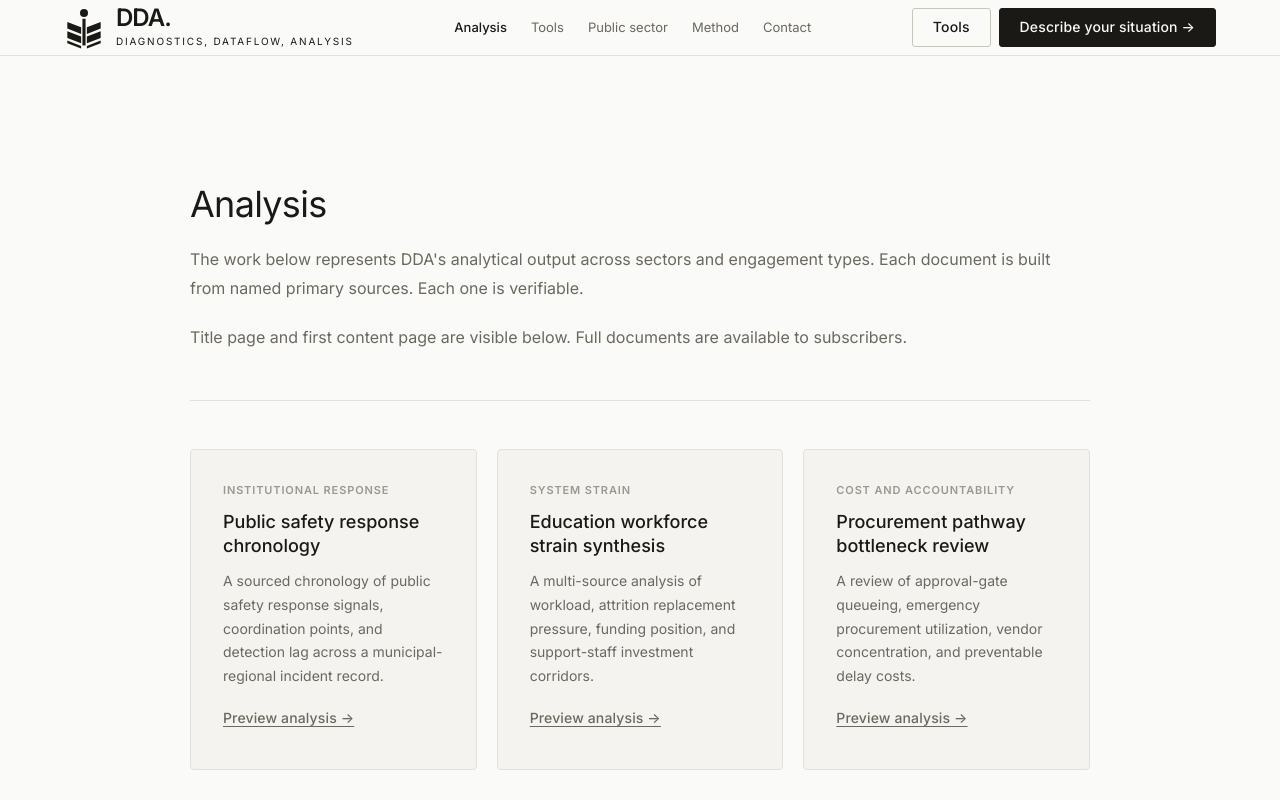
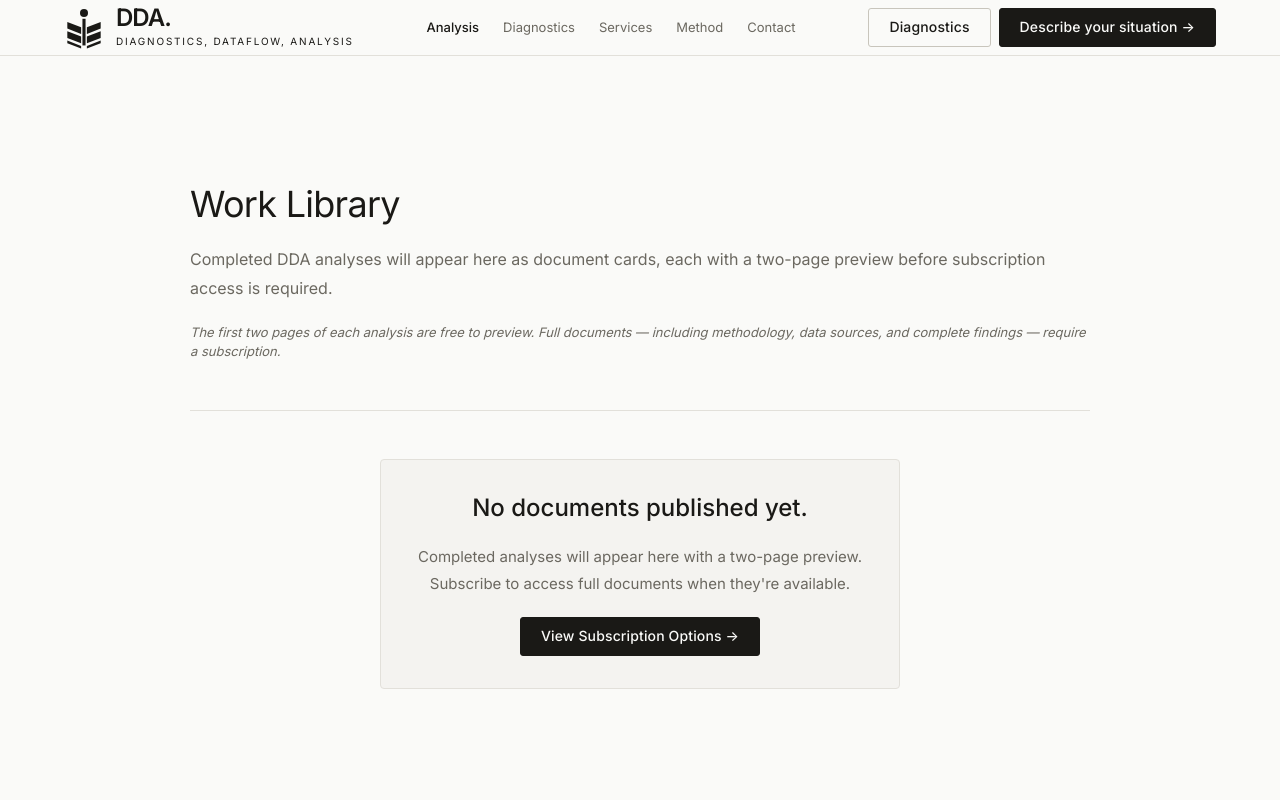
Before and after one commit to davidoyle/DDA, a React (Vite) app: page /analysis in a window 1280 px wide. Shown: the top 800 px of the page. Built offline with nearby package versions, Linux system fonts and the light colour scheme.

Commit message:
Align analysis library and diagnostics IA

```diff
--- a/src/components/Layout.tsx
+++ b/src/components/Layout.tsx
@@ -8,8 +8,8 @@ const Layout = () => {
 
   const navLinks = [
     { label: 'Analysis', href: '/analysis' },
-    { label: 'Tools', href: '/tools' },
-    { label: 'Public sector', href: '/public-sector' },
+    { label: 'Diagnostics', href: '/diagnostics' },
+    { label: 'Services', href: '/services' },
     { label: 'Method', href: '/method' },
     { label: 'Contact', href: '/contact' },
   ];
@@ -35,7 +35,7 @@ const Layout = () => {
           </div>
 
           <div className="hidden md:flex items-center gap-2">
-            <Link to="/tools" className="btn-secondary">Tools</Link>
+            <Link to="/diagnostics" className="btn-secondary">Diagnostics</Link>
             <Link to="/contact" className="btn-primary">
               Describe your situation →
             </Link>
@@ -59,7 +59,7 @@ const Layout = () => {
                 {link.label}
               </Link>
             ))}
-            <Link to="/tools" onClick={() => setIsMobileMenuOpen(false)} className="btn-secondary w-full">Tools</Link>
+            <Link to="/diagnostics" onClick={() => setIsMobileMenuOpen(false)} className="btn-secondary w-full">Diagnostics</Link>
             <Link to="/contact" onClick={() => setIsMobileMenuOpen(false)} className="btn-primary w-full">
               Describe your situation →
             </Link>
@@ -73,7 +73,7 @@ const Layout = () => {
 
       <footer className="border-t px-6 lg:px-16 py-8" style={{ borderColor: 'var(--border)' }}>
         <div className="max-w-[1120px] mx-auto flex flex-wrap items-center gap-6 text-sm" style={{ color: 'var(--text-secondary)' }}>
-          <Link to="/tools" className="hover:underline">Tools</Link>
+          <Link to="/diagnostics" className="hover:underline">Diagnostics</Link>
           <Link to="/privacy" className="hover:underline">Privacy</Link>
           <Link to="/terms" className="hover:underline">Terms</Link>
           <a href="mailto:david.doyle@ddanalysis.ca" className="hover:underline">david.doyle@ddanalysis.ca</a>
--- a/src/pages/BCPSTDiagnosticPage.tsx
+++ b/src/pages/BCPSTDiagnosticPage.tsx
@@ -89,7 +89,7 @@ const BCPSTDiagnosticPage = () => {
   return (
     <div className="diagnostic-theme pt-20 pb-20 min-h-screen">
       <section className="px-6 lg:px-[8vw] py-10 border-b border-[#e3d7c2]">
-        <p className="eyebrow">Policy Tools</p>
+        <p className="eyebrow">Policy Diagnostics</p>
         <h1 className="headline-lg max-w-4xl">BC PST Impact Diagnostic</h1>
         <p className="text-[#4a453d] text-lg max-w-3xl mt-4">
           Quantify the cost of BC&apos;s October 2026 PST expansion on professional services.
--- a/src/pages/DemoDiagnosticsLandingPage.tsx
+++ b/src/pages/DemoDiagnosticsLandingPage.tsx
@@ -15,9 +15,9 @@ const tools = [
 export default function DemoDiagnosticsLandingPage() {
   return (
     <div className="px-6 lg:px-16 py-12 space-y-6">
-      <h1 className="headline-md">Try Our Diagnostic Tools (Demo Mode)</h1>
+      <h1 className="headline-md">Try Diagnostics (Demo Mode)</h1>
       <p className="max-w-2xl" style={{ color: 'var(--text-secondary)' }}>
-        Explore how our tools work with pre-loaded demo data. Subscribe to unlock custom inputs and full features.
+        Explore how DDA diagnostics work with pre-loaded demo data. Subscribe to unlock custom inputs and full features.
       </p>
       <div className="grid md:grid-cols-3 gap-4">
         {tools.map(([label, href]) => (
--- a/src/pages/DemoVsFullPage.tsx
+++ b/src/pages/DemoVsFullPage.tsx
@@ -1,7 +1,7 @@
 import { Link } from 'react-router-dom';
 
 const rows = [
-  ['Access all tools', '✓', '✓', '✓'],
+  ['Access all diagnostics', '✓', '✓', '✓'],
   ['Custom data entry', '✗', '✓', '✓'],
   ['Export results', '✗', '✓', '✓'],
   ['Save scenarios', '✗', '✓', '✓'],
--- a/src/pages/DiagnosticsPage.tsx
+++ b/src/pages/DiagnosticsPage.tsx
@@ -3,7 +3,7 @@ import { Link } from 'react-router-dom';
 type DiagnosticTool = {
   name: string;
   href: string;
-  category: 'Workers compensation' | 'Tax and fiscal' | 'Climate and energy' | 'Executive tools';
+  category: 'Workers compensation' | 'Tax and fiscal' | 'Climate and energy' | 'Executive diagnostics';
   diagnosis: string;
   input: string;
   output: string;
@@ -95,7 +95,7 @@ const tools: DiagnosticTool[] = [
   {
     name: 'Surplus Run-Down Early-Warning Alert Service',
     href: '/tools/surplus-alert',
-    category: 'Executive tools',
+    category: 'Executive diagnostics',
     diagnosis: 'Tracks funding-ratio threshold pressure and repricing timing risk.',
     input: 'Funding ratio and contribution assumptions.',
     output: 'Threshold pressure timeline and early-warning signal.',
@@ -104,7 +104,7 @@ const tools: DiagnosticTool[] = [
   {
     name: 'Executive Risk Brief Generator',
     href: '/tools/executive-risk-brief',
-    category: 'Executive tools',
+    category: 'Executive diagnostics',
     diagnosis: 'Converts diagnostic outputs into a leadership briefing structure.',
     input: 'Selected tool outputs and scenario notes.',
     output: 'Structured risk brief with decision-ready framing.',
@@ -112,18 +112,17 @@ const tools: DiagnosticTool[] = [
   },
 ];
 
-const categories: DiagnosticTool['category'][] = ['Workers compensation', 'Tax and fiscal', 'Climate and energy', 'Executive tools'];
+const categories: DiagnosticTool['category'][] = ['Workers compensation', 'Tax and fiscal', 'Climate and energy', 'Executive diagnostics'];
 
 function DiagnosticsPage() {
   return (
     <div className="px-6 py-[var(--space-10)] lg:px-16">
       <section className="mx-auto max-w-[1120px]">
-        <h1 className="headline-md">All diagnostic tools. Built from public evidence. Self-serve, no engagement required.</h1>
+        <h1 className="headline-md">Diagnostics</h1>
         <p className="mt-4 max-w-[760px] text-[17px] leading-[1.7]" style={{ color: 'var(--text-secondary)' }}>
           The same method that powers commissioned analysis — applied to specific, bounded questions.
-          WorkSafeBC, PST, carbon, and fiscal-model tools are all open access.
         </p>
-        <p className="mt-3 text-[13px]" style={{ color: 'var(--status-ok)' }}>All tools are currently open access.</p>
+        <p className="mt-3 text-[13px] italic" style={{ color: 'var(--text-secondary)' }}>Diagnostics are available to subscribers. Work examples are free to preview — full documents require a subscription.</p>
       </section>
 
       <section className="mx-auto mt-[var(--space-7)] max-w-[1120px] space-y-8">
@@ -131,7 +130,7 @@ function DiagnosticsPage() {
           <div key={category}>
             <div className="mb-4 flex items-center justify-between gap-4 border-b pb-2" style={{ borderColor: 'var(--border)' }}>
               <h2 className="text-[18px] font-semibold text-slate-900">{category}</h2>
-              <span className="text-xs text-slate-500">{tools.filter((tool) => tool.category === category).length} tools</span>
+              <span className="text-xs text-slate-500">{tools.filter((tool) => tool.category === category).length} diagnostics</span>
             </div>
             <div className="grid gap-[var(--space-5)] sm:grid-cols-1 md:grid-cols-2 lg:grid-cols-3">
               {tools.filter((tool) => tool.category === category).map((tool) => (
--- a/src/pages/DiagnosticsSubscribePage.tsx
+++ b/src/pages/DiagnosticsSubscribePage.tsx
@@ -30,7 +30,7 @@ function SubscribeContent() {
   return (
     <div className="px-6 lg:px-16 py-[var(--space-10)]">
       <section className="max-w-[900px] mx-auto space-y-6">
-        <h1 className="headline-md">Subscribe to Diagnostic Tools</h1>
+        <h1 className="headline-md">Subscribe to Diagnostics</h1>
 
         {cancelled && <div className="card">Checkout was cancelled. You can try again or contact us for assistance.</div>}
         {expired && <div className="card">Your subscription has expired. Please renew to regain access.</div>}
--- a/src/pages/HomePage.tsx
+++ b/src/pages/HomePage.tsx
@@ -47,7 +47,7 @@ const HomePage = () => (
     <section className="max-w-[900px] mx-auto space-y-4">
       <h2 className="headline-md">Who This Is For</h2>
       <p className="text-[16px] leading-[1.8]" style={{ color: 'var(--text-secondary)' }}>
-        Municipalities and regional governments that need planning documents built to survive scrutiny. Resource sector operators whose capital projects depend on assumptions that need to be tested before commitments are made. Government bodies that need independent modelling with a clear chain of custody on every input. Legal and advisory teams that need institutional analysis sourced entirely from verifiable public records. Journalists and oversight bodies that need findings they can stand behind.
+        <Link to="/services/public-sector" className="underline underline-offset-4">Municipalities and regional governments</Link> that need planning documents built to survive scrutiny. Resource sector operators whose capital projects depend on assumptions that need to be tested before commitments are made. Government bodies that need independent modelling with a clear chain of custody on every input. Legal and advisory teams that need institutional analysis sourced entirely from verifiable public records. Journalists and oversight bodies that need findings they can stand behind.
       </p>
     </section>
 
--- a/src/pages/PSTDiagnostic.tsx
+++ b/src/pages/PSTDiagnostic.tsx
@@ -79,7 +79,7 @@ export default function PSTDiagnostic() {
   return (
     <div className="pst-diagnostic-page pt-20 pb-20 bg-[#F7F1E6] text-[#1f1f1f] min-h-screen">
       <section className="px-6 lg:px-[8vw] py-12 border-b border-[#d8cdb9]">
-        <p className="font-mono text-xs uppercase tracking-[0.12em] text-[#6b6255]">Policy Tools</p>
+        <p className="font-mono text-xs uppercase tracking-[0.12em] text-[#6b6255]">Policy Diagnostics</p>
         <h1 className="font-heading text-4xl lg:text-5xl mt-3 max-w-4xl text-[#131313]">PST Diagnostic Tool</h1>
         <p className="text-[#2b2b2b] text-lg max-w-3xl mt-4">Estimate direct PST liability, behavioural adjustments, and strategic risk exposure from BC&apos;s 2026 professional services PST expansion.</p>
       </section>
--- a/src/pages/ServicesPage.tsx
+++ b/src/pages/ServicesPage.tsx
@@ -25,6 +25,12 @@ const services = [
     title: 'Financial & Policy Modelling',
     href: '/services/financial-policy-modelling',
     body: 'Large-scale financial and economic models for complex policy environments — royalty structures, sector scenario engines, jurisdiction benchmarks, fiscal impact frameworks. Work structured to inform decisions where the downstream consequences are significant and the inputs need to be defensible.',
+  },
+
+  {
+    title: 'Public-Sector Engagements',
+    href: '/services/public-sector',
+    body: 'Dedicated municipal and public-sector engagement architecture for RFPs, council-facing planning decisions, statutory hearings, scenario workshops, and public materials where the evidentiary chain has to survive scrutiny at every stage.',
   },
   {
     title: 'Public Interest Analysis',
--- a/src/pages/WorkPage.tsx
+++ b/src/pages/WorkPage.tsx
@@ -1,50 +1,48 @@
 import { Link } from 'react-router-dom';
 
-const documents = [
-  {
-    title: 'Public safety response chronology',
-    tag: 'Institutional response',
-    description: 'A sourced chronology of public safety response signals, coordination points, and detection lag across a municipal-regional incident record.',
-  },
-  {
-    title: 'Education workforce strain synthesis',
-    tag: 'System strain',
-    description: 'A multi-source analysis of workload, attrition replacement pressure, funding position, and support-staff investment corridors.',
-  },
-  {
-    title: 'Procurement pathway bottleneck review',
-    tag: 'Cost and accountability',
-    description: 'A review of approval-gate queueing, emergency procurement utilization, vendor concentration, and preventable delay costs.',
-  },
-];
+type WorkDocument = {
+  title: string;
+  tag: string;
+  description: string;
+  previewHref: string;
+};
+
+const documents: WorkDocument[] = [];
 
 const WorkPage = () => (
   <div className="px-6 lg:px-16 py-[var(--space-10)]">
     <section className="max-w-[900px] mx-auto space-y-5 pb-[var(--space-7)] border-b" style={{ borderColor: 'var(--border)' }}>
-      <h1 className="headline-md">Analysis</h1>
+      <h1 className="headline-md">Work Library</h1>
       <p className="text-[16px] leading-[1.8]" style={{ color: 'var(--text-secondary)' }}>
-        The work below represents DDA&apos;s analytical output across sectors and engagement types. Each document is built from named primary sources. Each one is verifiable.
+        Completed DDA analyses will appear here as document cards, each with a two-page preview before subscription access is required.
       </p>
-      <p className="text-[16px] leading-[1.8]" style={{ color: 'var(--text-secondary)' }}>
-        Title page and first content page are visible below. Full documents are available to subscribers.
+      <p className="text-[13px] italic" style={{ color: 'var(--text-secondary)' }}>
+        The first two pages of each analysis are free to preview. Full documents — including methodology, data sources, and complete findings — require a subscription.
       </p>
     </section>
 
+    {documents.length > 0 ? (
       <section className="max-w-[900px] mx-auto mt-[var(--space-7)] grid gap-5 md:grid-cols-3">
         {documents.map((document) => (
           <article key={document.title} className="card space-y-3">
             <p className="case-tag">{document.tag}</p>
             <h2 className="text-[18px] font-medium leading-[1.3]">{document.title}</h2>
             <p className="text-[14px] leading-[1.7]" style={{ color: 'var(--text-secondary)' }}>{document.description}</p>
-          <Link to="/diagnostics/subscribe" className="btn-ghost">Preview analysis →</Link>
+            <Link to={document.previewHref} className="btn-ghost">Preview analysis →</Link>
           </article>
         ))}
       </section>
-
-    <section className="max-w-[900px] mx-auto mt-[var(--space-8)] card space-y-4">
-      <p className="text-[16px]">Interested in what DDA can produce for your organization or your investigation?</p>
-      <Link to="/contact" className="btn-primary">Contact →</Link>
+    ) : (
+      <section className="max-w-[900px] mx-auto mt-[var(--space-7)]">
+        <div className="card mx-auto max-w-[520px] space-y-5 text-center">
+          <h2 className="headline-sm">No documents published yet.</h2>
+          <p className="text-[15px] leading-[1.8]" style={{ color: 'var(--text-secondary)' }}>
+            Completed analyses will appear here with a two-page preview. Subscribe to access full documents when they&apos;re available.
+          </p>
+          <Link to="/diagnostics/subscribe" className="btn-primary">View Subscription Options →</Link>
+        </div>
       </section>
+    )}
   </div>
 );
 
--- a/src/pages/tools/BCDecarbonizationModelPage.tsx
+++ b/src/pages/tools/BCDecarbonizationModelPage.tsx
@@ -33,7 +33,7 @@ export default function BCDecarbonizationModelPage() {
     <div className="diagnostic-theme min-h-screen px-6 py-12 lg:px-[8vw]">
       <div className="mx-auto max-w-[1400px] space-y-8">
         <header className="space-y-4">
-          <p className="eyebrow">Policy tools</p>
+          <p className="eyebrow">Policy diagnostics</p>
           <h1 className="headline-md text-[#1f1f1f]">BC Decarbonization Model</h1>
           <p className="max-w-4xl text-base text-[#4a453d]">Interactive policy simulation for British Columbia&apos;s constrained emissions transition, 2026–2030. Explore policy levers, review the baseline case, and compare stress-tested scenarios against legal targets.</p>
         </header>
```
Also changed, not shown: src/App.tsx (+4 -3 lines). Lines whose indentation alone changed are shown as unchanged.
